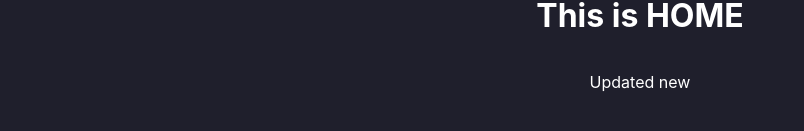
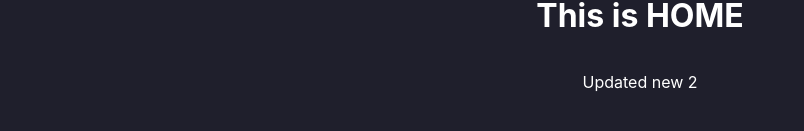
Before and after one commit to Thoonx/rep, a Next.js app: page / in a window 1280 px wide. Shown: the part 379-510 px from the top of the page, without its empty margins (0-804 px from the left). Built offline with nearby package versions, Linux system fonts and the light colour scheme.

Commit message:
Update index.js

```diff
--- a/pages/index.js
+++ b/pages/index.js
@@ -10,7 +10,7 @@ export default function Home() {
       </Head>
 
       <h1>This is HOME</h1>
-      <p>Updated new</p>
+      <p>Updated new 2</p>
 
 
     </div>
```
